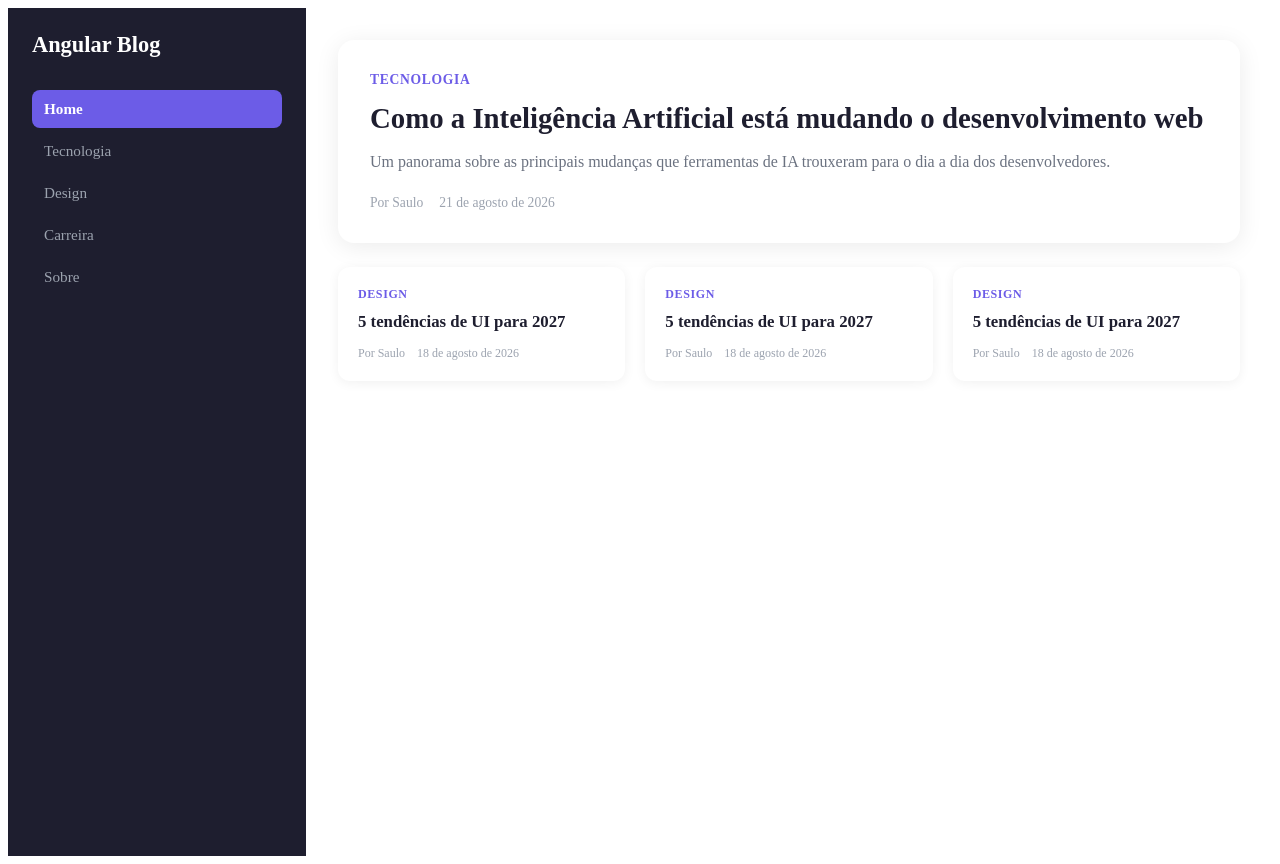
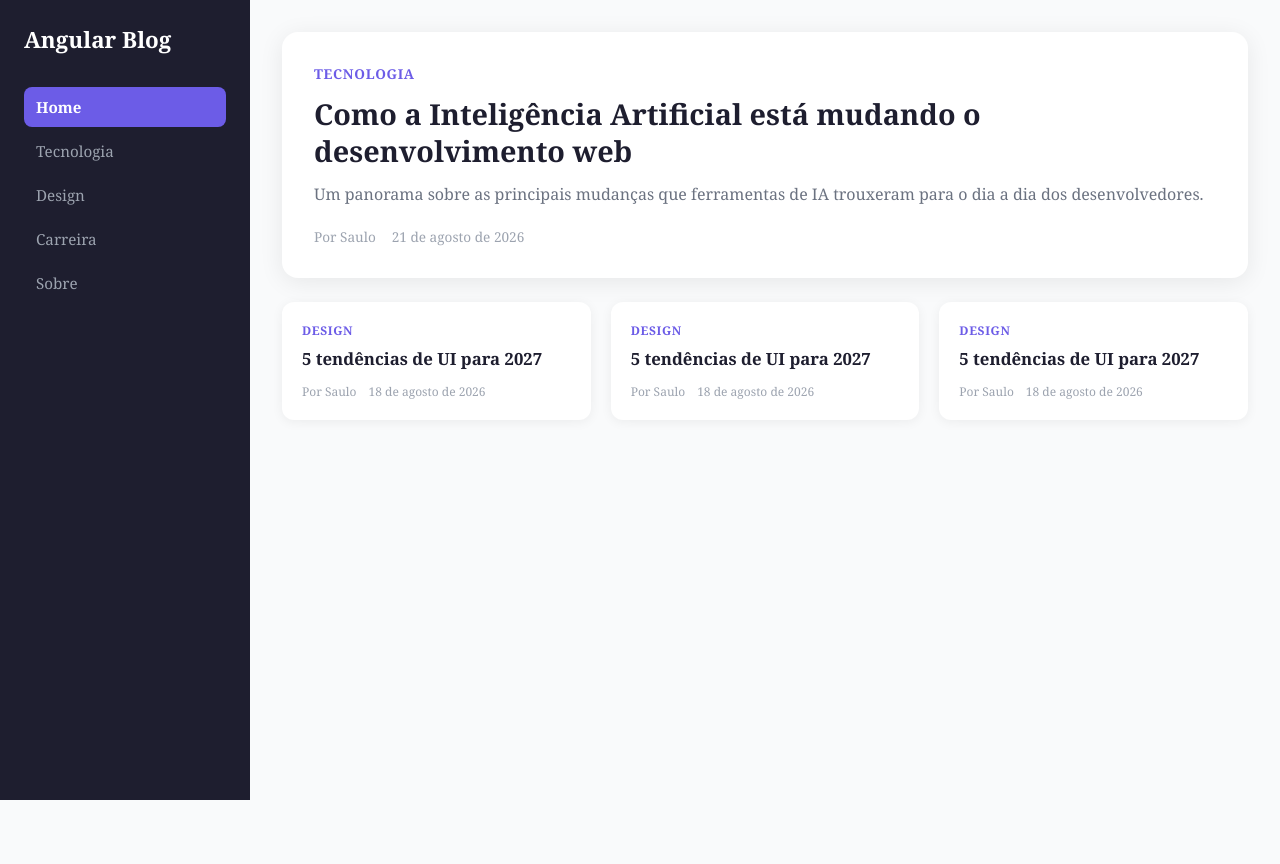
Before and after one commit to saulohdc89/angular-blog, an Angular app: page / in a window 1280 px wide. After the commit the page ends 800 px from the top, so only its background shows below. Built offline with nearby package versions, Linux system fonts and the light colour scheme.

Commit message:
style: adiciona reset e fonte global

```diff
--- a/src/styles.css
+++ b/src/styles.css
@@ -1 +1,11 @@
-/* You can add global styles to this file, and also import other style files */
+* {
+  box-sizing: border-box;
+  margin: 0;
+  padding: 0;
+}
+
+body {
+  font-family: 'Georgia', 'Times New Roman', serif;
+  background-color: #f9fafb;
+  color: #1e1e2f;
+}
```
